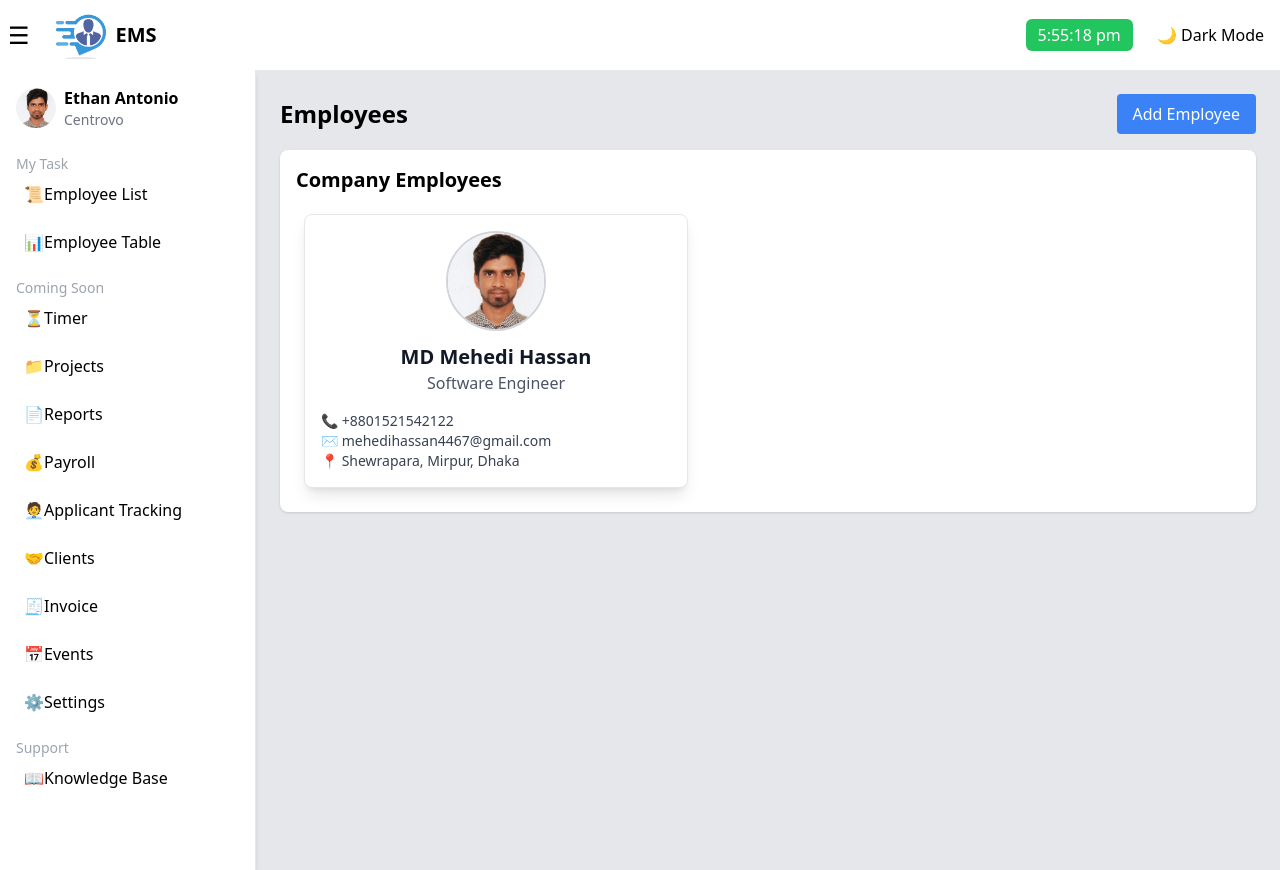
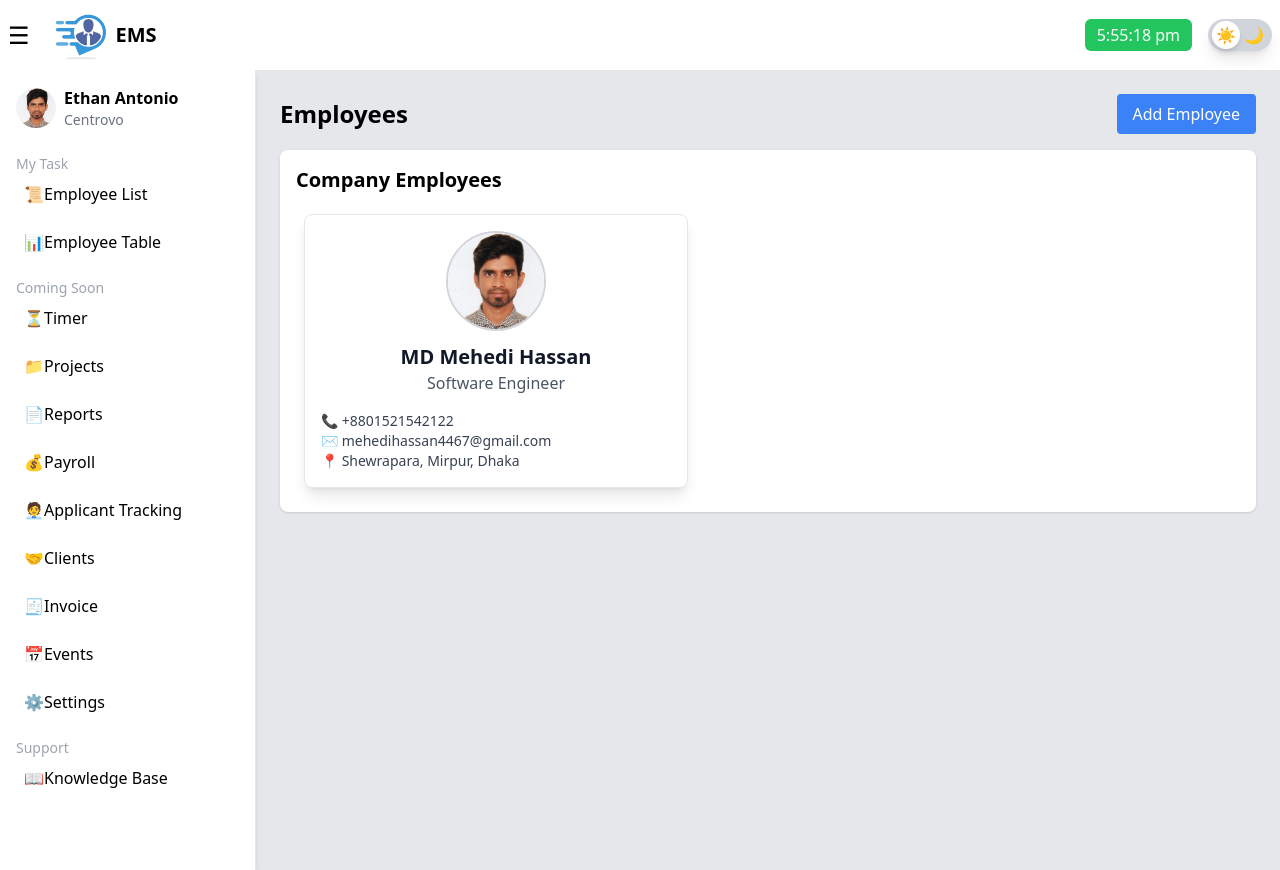
Before and after one commit to Mehedi4467/employee-management-system, a Next.js app: page / in a window 1280 px wide. Built offline with nearby package versions, Linux system fonts and the light colour scheme.

Commit message:
add animation for dark button

```diff
--- a/src/components/Common/Header.tsx
+++ b/src/components/Common/Header.tsx
@@ -10,7 +10,7 @@ const Header = () => {
     const updateTime = () =>
       setTime(new Date().toLocaleTimeString("en-GB", { hour12: true }));
 
-    updateTime(); // Set initial time after mount
+    updateTime();
     const interval = setInterval(updateTime, 1000);
 
     return () => clearInterval(interval);
--- a/src/components/ThemeToggle.tsx
+++ b/src/components/ThemeToggle.tsx
@@ -1,11 +1,14 @@
 "use client";
 import { useEffect, useState } from "react";
-
+import { motion } from "framer-motion";
 export default function ThemeToggle() {
   const [theme, setTheme] = useState<"light" | "dark">("light");
 
   useEffect(() => {
-    const storedTheme = localStorage.getItem("theme") as "light" | "dark" | null;
+    const storedTheme = localStorage.getItem("theme") as
+      | "light"
+      | "dark"
+      | null;
 
     if (storedTheme === "dark") {
       document.documentElement.classList.add("dark");
@@ -29,11 +32,20 @@ export default function ThemeToggle() {
   };
 
   return (
-    <button
+    <motion.button
       onClick={toggleTheme}
-      className="p-2 rounded text-center"
+      className="relative w-16 h-8 flex items-center bg-gray-300 dark:bg-gray-700 rounded-full p-1 shadow-lg transition-all"
+      whileTap={{ scale: 0.9 }}
     >
-      {theme === "light" ? "🌙 Dark Mode" : "☀️ Light Mode"}
-    </button>
+      <motion.div
+        className="w-7 h-7 bg-white dark:bg-[#111827] rounded-full shadow-md"
+        animate={{ x: theme === "light" ? 0 : 32 }}
+        transition={{ type: "spring", stiffness: 300, damping: 20 }}
+      />
+      <span className="absolute left-2 text-gray-700 dark:text-white">☀️</span>
+      <span className="absolute right-2 text-gray-200 dark:text-yellow-400">
+        🌙
+      </span>
+    </motion.button>
   );
 }
```
Also changed, not shown: package.json (+7 -6 lines), 1 other file (tests, documents, lock files or other folders).
